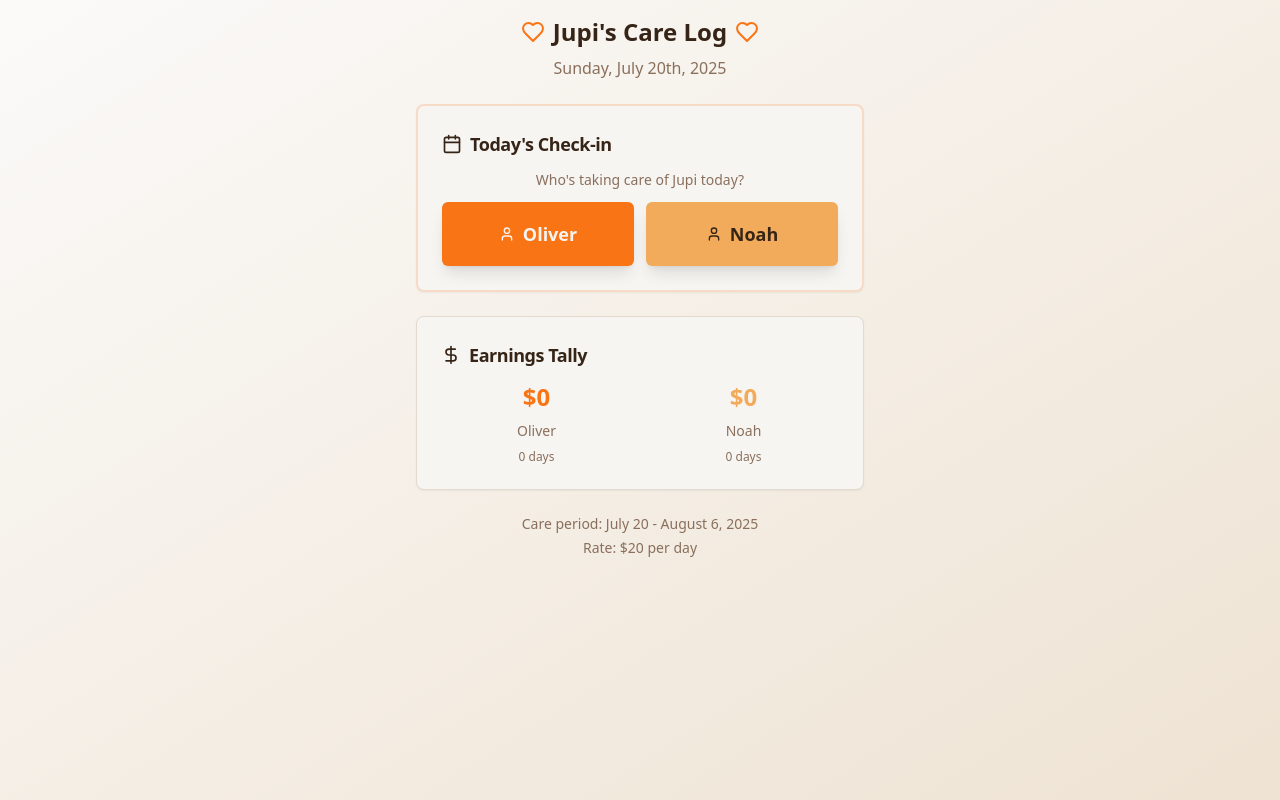
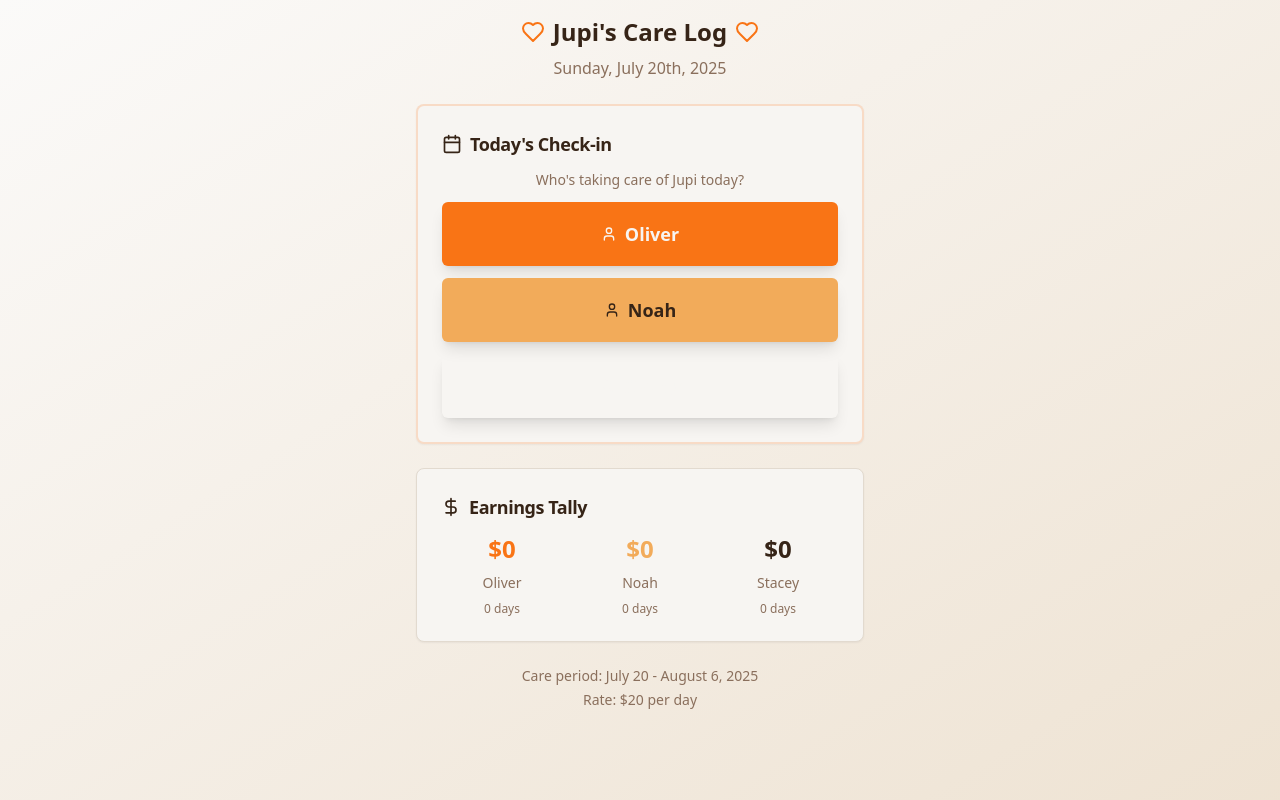
Before and after one commit to bennbennett/oliver-noah-cat-care, a React (Vite) app: page / in a window 1280 px wide. Built offline with nearby package versions, Linux system fonts and the light colour scheme.

Commit message:
Add Stacey to the UI
Add a button/person for Stacey.

```diff
--- a/src/components/CatCareTracker.tsx
+++ b/src/components/CatCareTracker.tsx
@@ -8,7 +8,7 @@ import { useToast } from '@/hooks/use-toast';
 
 interface CheckIn {
   date: string;
-  caregiver: 'oliver' | 'noah';
+  caregiver: 'oliver' | 'noah' | 'stacey';
   timestamp: string;
 }
 
@@ -43,13 +43,13 @@ const CatCareTracker = () => {
     localStorage.setItem('catCareCheckIns', JSON.stringify(checkIns));
   }, [checkIns]);
 
-  const handleCheckIn = (caregiver: 'oliver' | 'noah') => {
+  const handleCheckIn = (caregiver: 'oliver' | 'noah' | 'stacey') => {
     const today = format(new Date(), 'yyyy-MM-dd');
 
     if (todayCheckedIn) {
       toast({
         title: "Already checked in today!",
-        description: `${todayCheckedIn === 'oliver' ? 'Oliver' : 'Noah'} already checked in for today.`,
+        description: `${todayCheckedIn === 'oliver' ? 'Oliver' : todayCheckedIn === 'noah' ? 'Noah' : 'Stacey'} already checked in for today.`,
         variant: "destructive",
       });
       return;
@@ -66,11 +66,11 @@ const CatCareTracker = () => {
 
     toast({
       title: "Check-in successful! 🐱",
-      description: `${caregiver === 'oliver' ? 'Oliver' : 'Noah'} checked in for today. Great job taking care of Jupi!`,
+      description: `${caregiver === 'oliver' ? 'Oliver' : caregiver === 'noah' ? 'Noah' : 'Stacey'} checked in for today. Great job taking care of Jupi!`,
     });
   };
 
-  const getEarnings = (caregiver: 'oliver' | 'noah') => {
+  const getEarnings = (caregiver: 'oliver' | 'noah' | 'stacey') => {
     return checkIns.filter(checkIn => checkIn.caregiver === caregiver).length * payPerDay;
   };
 
@@ -110,7 +110,7 @@ const CatCareTracker = () => {
             {todayCheckedIn ? (
               <div className="text-center space-y-3">
                 <Badge variant="secondary" className="text-sm px-4 py-2">
-                  ✅ {todayCheckedIn === 'oliver' ? 'Oliver' : 'Noah'} checked in today!
+                  ✅ {todayCheckedIn === 'oliver' ? 'Oliver' : todayCheckedIn === 'noah' ? 'Noah' : 'Stacey'} checked in today!
                 </Badge>
                 <p className="text-muted-foreground text-sm">
                   Thanks for taking great care of Jupi! 🐾
@@ -121,7 +121,7 @@ const CatCareTracker = () => {
                 <p className="text-center text-muted-foreground text-sm">
                   Who's taking care of Jupi today?
                 </p>
-                <div className="grid grid-cols-2 gap-3">
+                <div className="grid grid-cols-1 gap-3">
                   <Button
                     variant="oliver"
                     size="lg"
@@ -140,6 +140,15 @@ const CatCareTracker = () => {
                     <User className="h-5 w-5" />
                     Noah
                   </Button>
+                  <Button
+                    variant="stacey"
+                    size="lg"
+                    onClick={() => handleCheckIn('stacey')}
+                    className="h-16 text-lg font-semibold"
+                  >
+                    <User className="h-5 w-5" />
+                    Stacey
+                  </Button>
                 </div>
               </div>
             )}
@@ -155,7 +164,7 @@ const CatCareTracker = () => {
             </CardTitle>
           </CardHeader>
           <CardContent>
-            <div className="grid grid-cols-2 gap-4">
+            <div className="grid grid-cols-3 gap-4">
               <div className="text-center space-y-2">
                 <div className="text-2xl font-bold text-cat-orange">
                   ${getEarnings('oliver')}
@@ -178,6 +187,17 @@ const CatCareTracker = () => {
                   {checkIns.filter(c => c.caregiver === 'noah').length} days
                 </div>
               </div>
+              <div className="text-center space-y-2">
+                <div className="text-2xl font-bold text-cat-purple">
+                  ${getEarnings('stacey')}
+                </div>
+                <div className="text-sm text-muted-foreground">
+                  Stacey
+                </div>
+                <div className="text-xs text-muted-foreground">
+                  {checkIns.filter(c => c.caregiver === 'stacey').length} days
+                </div>
+              </div>
             </div>
           </CardContent>
         </Card>
@@ -197,10 +217,12 @@ const CatCareTracker = () => {
                   >
                     <div className="flex items-center gap-3">
                       <div className={`w-3 h-3 rounded-full ${
-                        checkIn.caregiver === 'oliver' ? 'bg-cat-orange' : 'bg-accent'
+                        checkIn.caregiver === 'oliver' ? 'bg-cat-orange' :
+                        checkIn.caregiver === 'noah' ? 'bg-accent' : 'bg-cat-purple'
                       }`} />
                       <span className="font-medium">
-                        {checkIn.caregiver === 'oliver' ? 'Oliver' : 'Noah'}
+                        {checkIn.caregiver === 'oliver' ? 'Oliver' :
+                         checkIn.caregiver === 'noah' ? 'Noah' : 'Stacey'}
                       </span>
                     </div>
                     <div className="text-sm text-muted-foreground">
--- a/src/components/ui/button.tsx
+++ b/src/components/ui/button.tsx
@@ -20,6 +20,7 @@ const buttonVariants = cva(
         link: "text-primary underline-offset-4 hover:underline",
         oliver: "bg-cat-orange text-primary-foreground hover:bg-cat-orange/90 shadow-lg",
         noah: "bg-accent text-accent-foreground hover:bg-accent/90 shadow-lg",
+        stacey: "bg-cat-purple text-primary-foreground hover:bg-cat-purple/90 shadow-lg",
         success: "bg-success text-success-foreground hover:bg-success/90",
       },
       size: {
--- a/src/index.css
+++ b/src/index.css
@@ -40,6 +40,7 @@ All colors MUST be HSL.
     --cat-orange: 25 95% 53%;
     --cat-cream: 35 45% 88%;
     --cat-brown: 25 40% 35%;
+    --cat-purple: 270 75% 65%;
     --success: 142 76% 36%;
     --success-foreground: 35 25% 96%;
 
```
